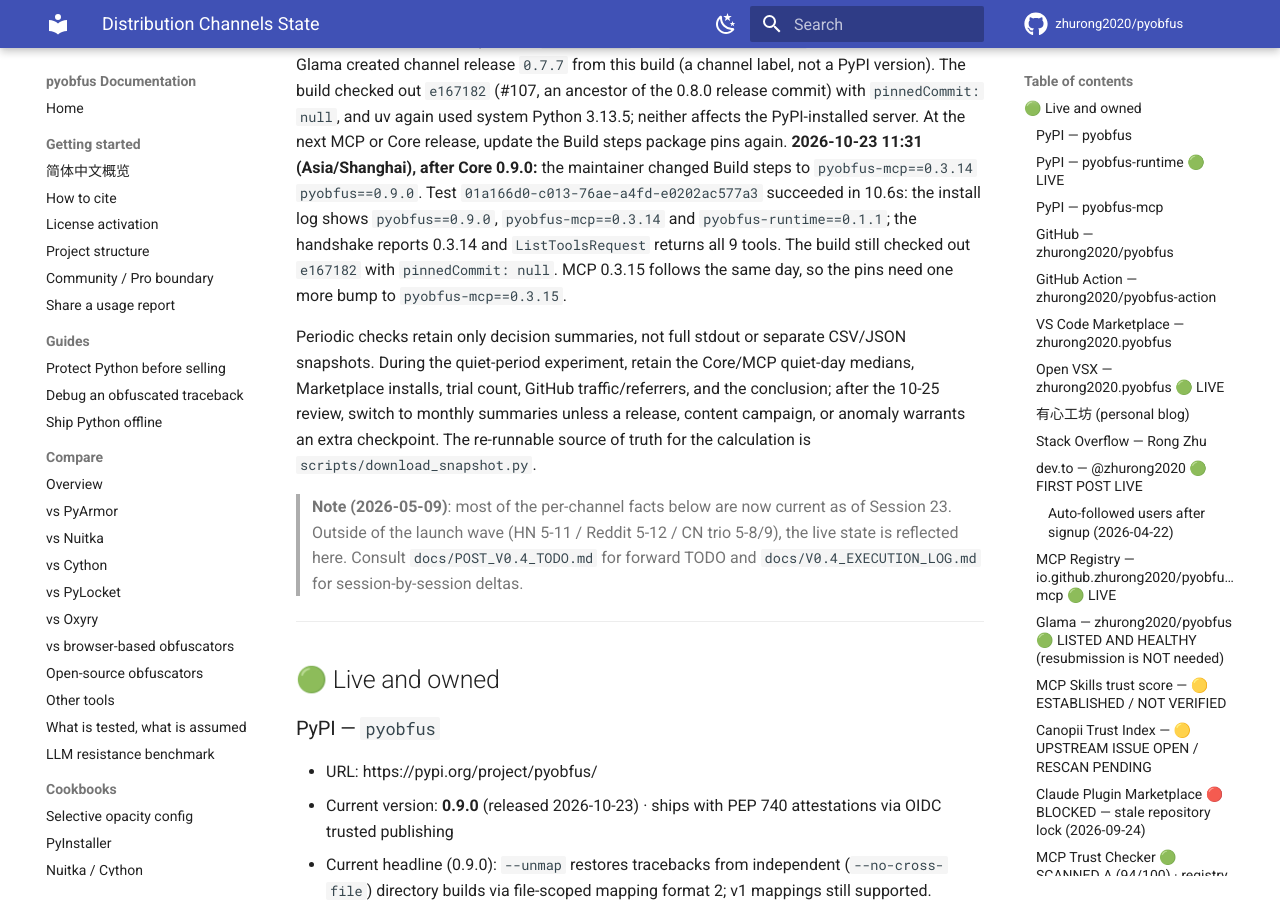
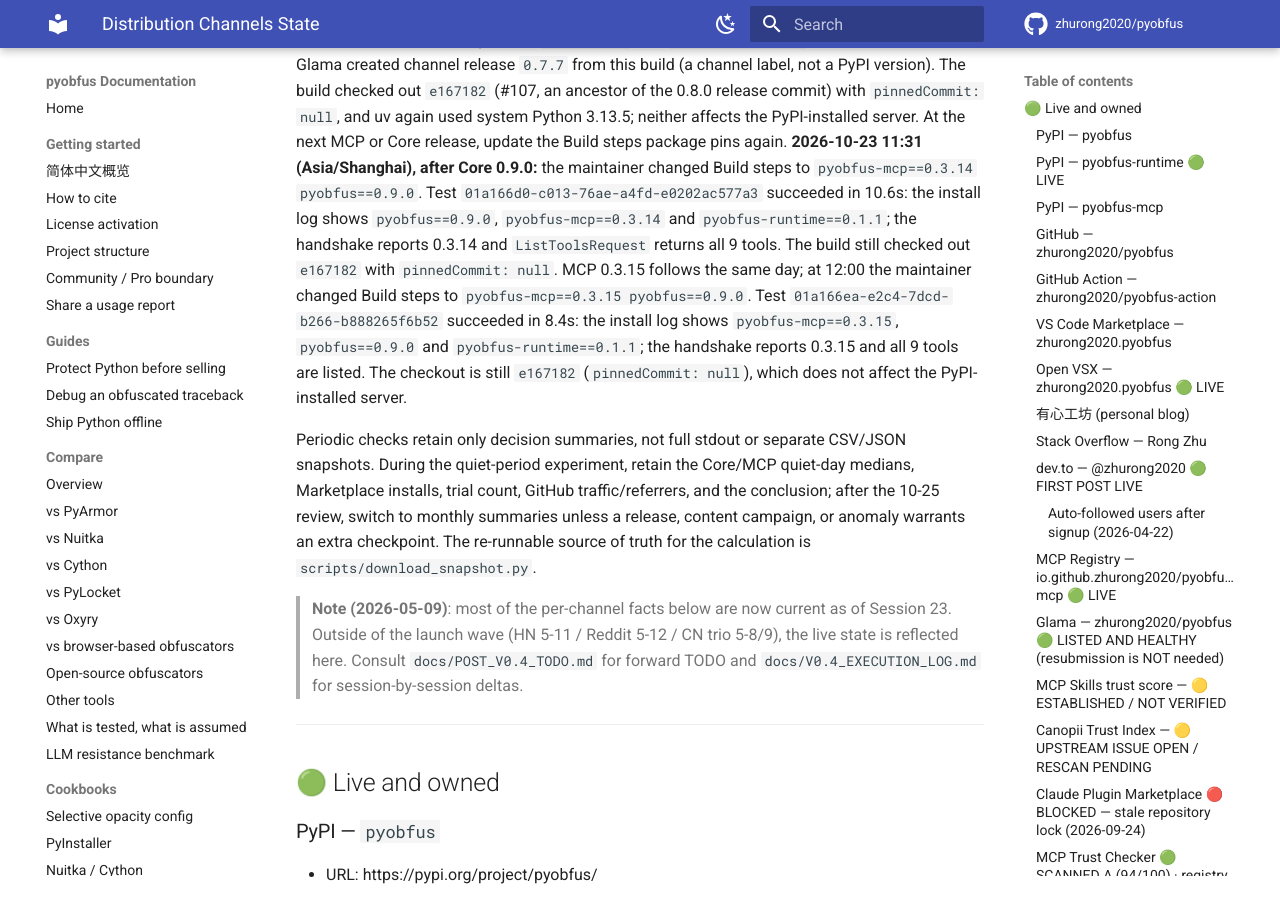
Before and after one commit to zhurong2020/pyobfus, an MkDocs documentation site: the page built from docs/DISTRIBUTION_CHANNELS.md, in a window 1280 px wide and 900 px high, scrolled down 1634 px. Built offline with MkDocs 1.6.1 and Material for MkDocs 9.7.7, drawn with Linux system fonts in a browser that asks for light colours; comment, search, counter and statistics services are not loaded.

Commit message:
docs: record Glama test against MCP 0.3.15 and Core 0.9.0
Co-Authored-By: Claude Opus 5.5 <noreply@anthropic.com>

```diff
--- a/docs/DISTRIBUTION_CHANNELS.md
+++ b/docs/DISTRIBUTION_CHANNELS.md
@@ -84,7 +84,12 @@ Build steps to `pyobfus-mcp==0.3.14 pyobfus==0.9.0`. Test
 `pyobfus==0.9.0`, `pyobfus-mcp==0.3.14` and `pyobfus-runtime==0.1.1`; the
 handshake reports 0.3.14 and `ListToolsRequest` returns all 9 tools. The build
 still checked out `e167182` with `pinnedCommit: null`. MCP 0.3.15 follows the
-same day, so the pins need one more bump to `pyobfus-mcp==0.3.15`.
+same day; at 12:00 the maintainer changed Build steps to
+`pyobfus-mcp==0.3.15 pyobfus==0.9.0`. Test `01a166ea-e2c4-7dcd-b266-b888265f6b52`
+succeeded in 8.4s: the install log shows `pyobfus-mcp==0.3.15`, `pyobfus==0.9.0`
+and `pyobfus-runtime==0.1.1`; the handshake reports 0.3.15 and all 9 tools are
+listed. The checkout is still `e167182` (`pinnedCommit: null`), which does not
+affect the PyPI-installed server.
 
 Periodic checks retain only decision summaries, not full stdout or separate
 CSV/JSON snapshots. During the quiet-period experiment, retain the Core/MCP
```
Also changed, not shown: CLAUDE.md (+1 -1 lines), docs/CURRENT_PLAN_ZH.md (+1 -1 lines).
